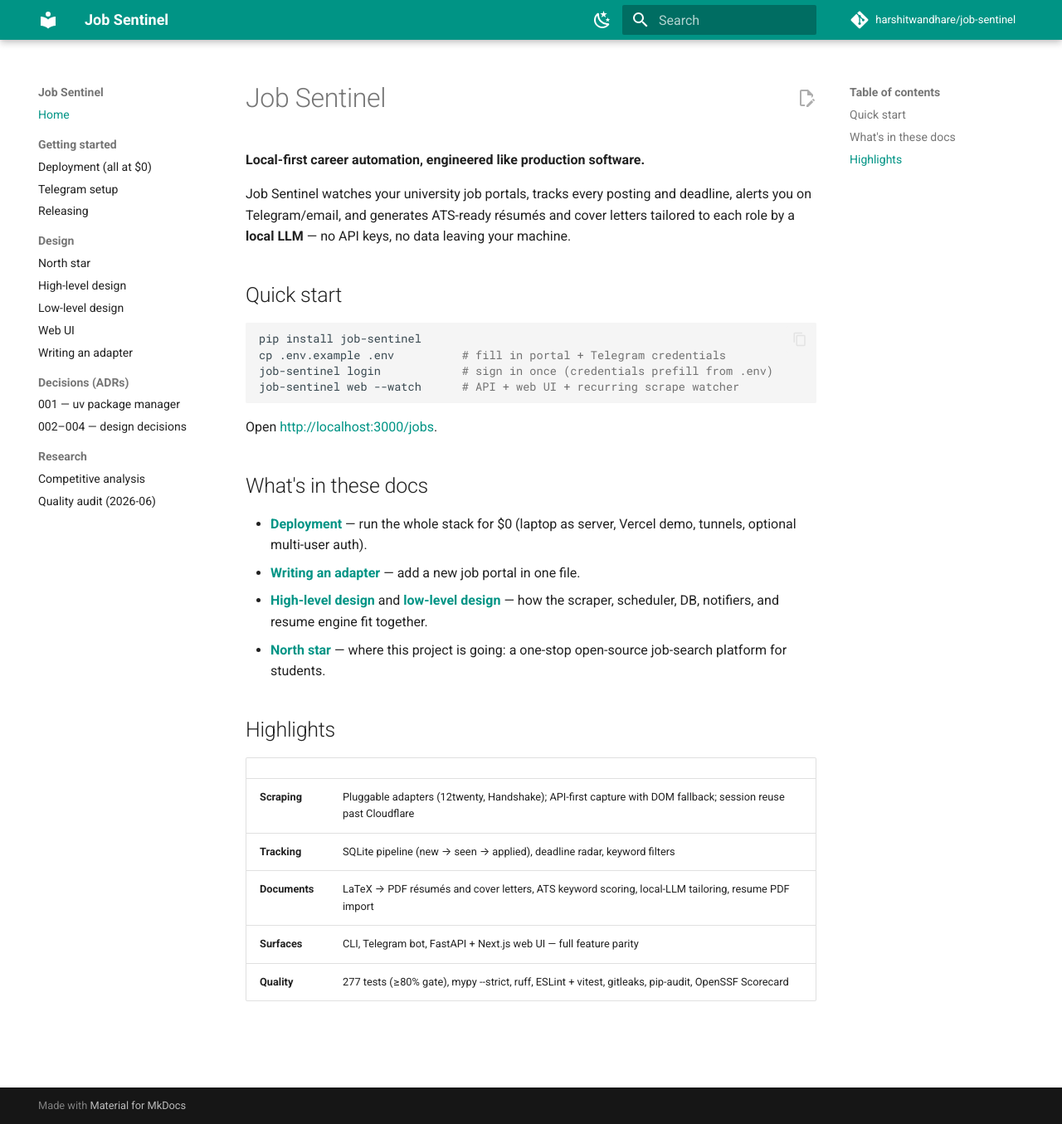
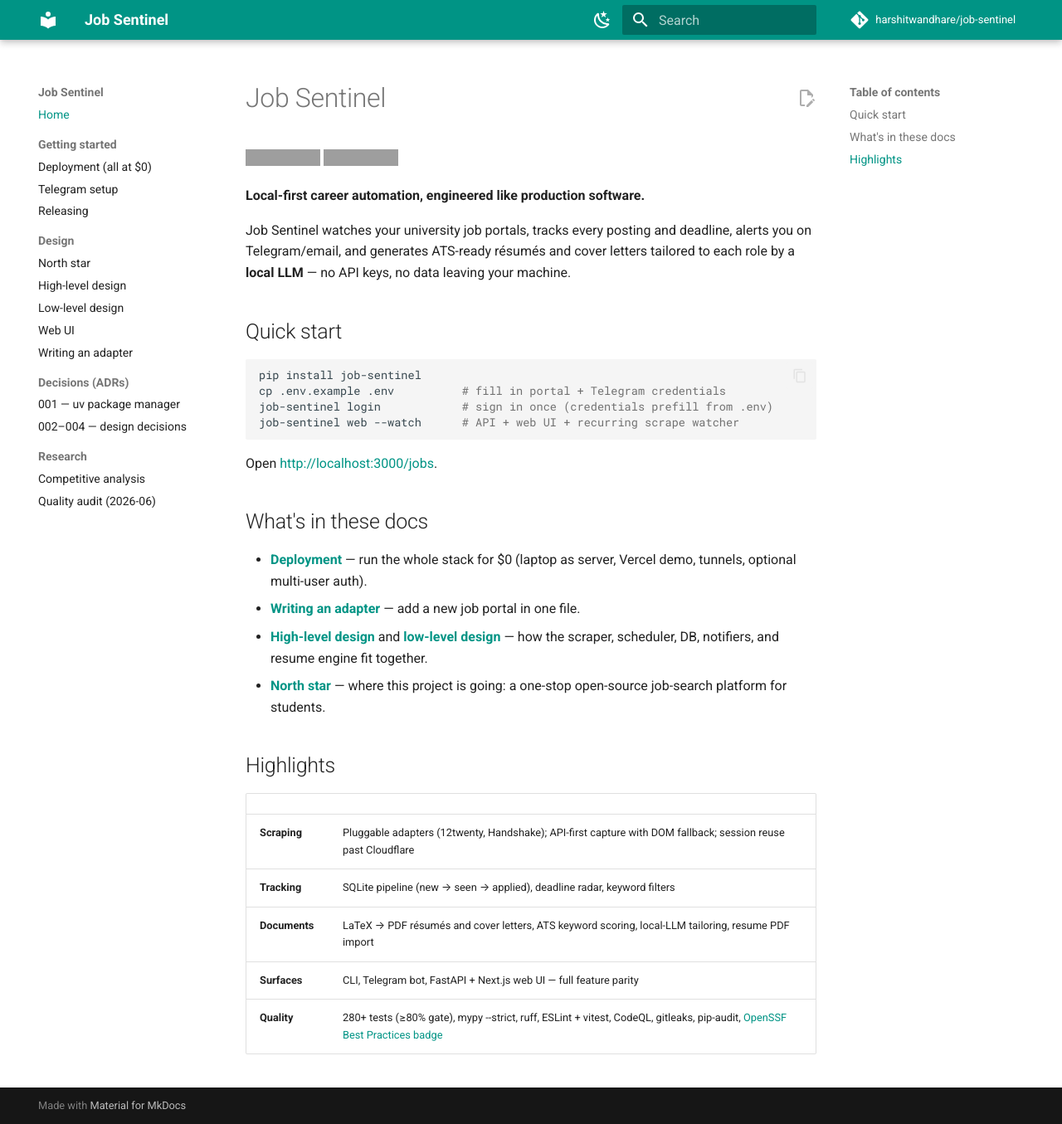
Before and after one commit to harshitwandhare/job-sentinel, an MkDocs documentation site: the page built from docs/index.md, in a window 1280 px wide and 1355 px high. Shown: the whole window at 83% size. Built offline with MkDocs 1.6.1 and Material for MkDocs 9.7.7, drawn with Linux system fonts in a browser that asks for light colours; comment, search, counter and statistics services are not loaded; grey boxes are pictures that could not be loaded.

Commit message:
docs: add the OpenSSF Best Practices passing badge

```diff
--- a/docs/index.md
+++ b/docs/index.md
@@ -1,4 +1,7 @@
 # Job Sentinel
+
+[![OpenSSF Best Practices](https://www.bestpractices.dev/projects/13183/badge)](https://www.bestpractices.dev/projects/13183)
+[![CI](https://github.com/harshitwandhare/job-sentinel/actions/workflows/ci.yml/badge.svg)](https://github.com/harshitwandhare/job-sentinel/actions/workflows/ci.yml)
 
 **Local-first career automation, engineered like production software.**
 
@@ -37,4 +40,4 @@
 | **Tracking** | SQLite pipeline (new → seen → applied), deadline radar, keyword filters |
 | **Documents** | LaTeX → PDF résumés and cover letters, ATS keyword scoring, local-LLM tailoring, resume PDF import |
 | **Surfaces** | CLI, Telegram bot, FastAPI + Next.js web UI — full feature parity |
-| **Quality** | 277 tests (≥80% gate), mypy --strict, ruff, ESLint + vitest, gitleaks, pip-audit, OpenSSF Scorecard |
+| **Quality** | 280+ tests (≥80% gate), mypy --strict, ruff, ESLint + vitest, CodeQL, gitleaks, pip-audit, [OpenSSF Best Practices badge](https://www.bestpractices.dev/projects/13183) |
```
Also changed, not shown: README.md (+1 -0 lines).
